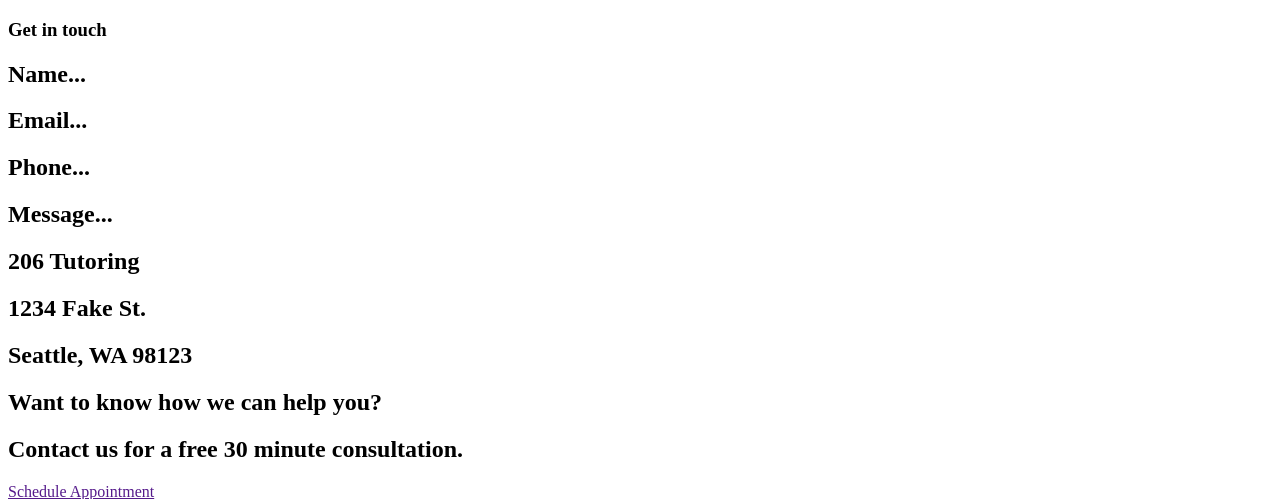
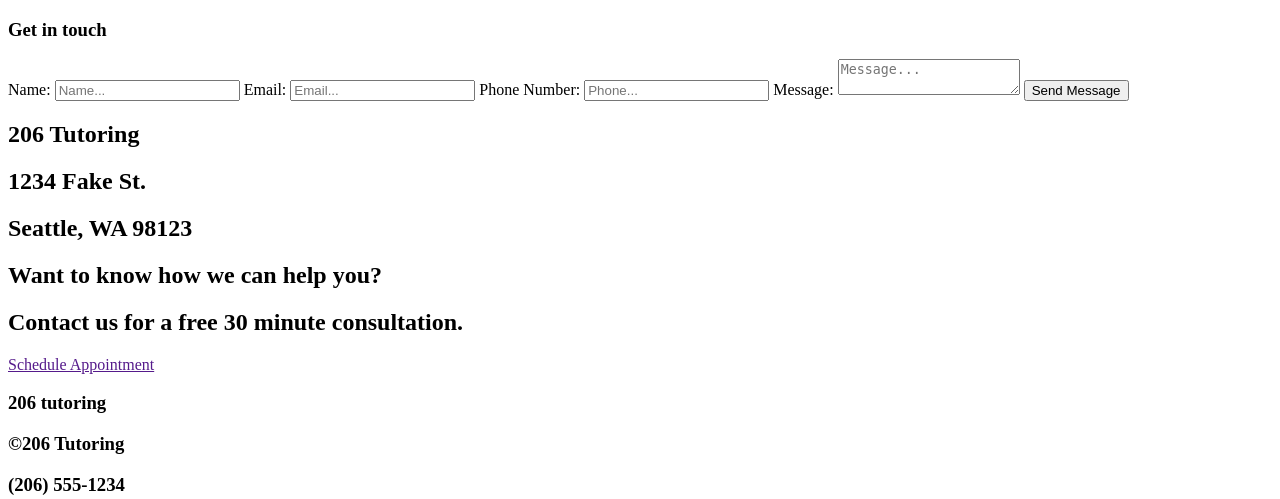
Before and after one commit to JamesHoover/206tutoring, a PHP site: page /about.html in a window 1280 px wide. Shown: the part 481-980 px from the top of the page. Run offline with PHP 8.4, Linux system fonts and the light colour scheme.

Commit message:
cleaned up some font sizes and spacing

```diff
--- a/about.html
+++ b/about.html
@@ -54,15 +54,95 @@
 		</article>
 		<article class="about-article">
 			<h1>Get in touch</h1>
+			<!--
+			<?php
+				if (isset($_REQUEST['submitted'])) {
+				// Initialize error array.
+				  $errors = array();
+				  // Check for a proper First name
+				  if (!empty($_REQUEST['name'])) {
+				  $name = $_REQUEST['name'];
+				  $pattern = "/^[a-zA-Z0-9\_]{2,20}/";// This is a regular expression that checks if the name is valid characters
+				  if (preg_match($pattern,$name)){ $name = $_REQUEST['name'];}
+				  else{ $errors[] = 'Your Name can only contain _, 1-9, A-Z or a-z 2-25 long.';}
+				  } else {$errors[] = 'You forgot to enter your Name.';}
+
+				  //Check for a valid email
+				  if (!empty($_REQUEST['email'])) {
+				  $email = $_REQUEST['email'];
+				  $pattern = "/^[a-zA-Z0-9\_.@]{6,40}/";
+				  if (preg_match($pattern,$email)){ $email = $_REQUEST['email'];}
+				  else{ $errors[] = 'Your email was not formatted corretly.';}
+				  } else {$errors[] = 'You forgot to enter your email.';}
+
+				  //Check for a valid phone number
+				  if (!empty($_REQUEST['phone'])) {
+				  $phone = $_REQUEST['phone'];
+				  $pattern = "/^[0-9\_]{7,20}/";
+				  if (preg_match($pattern,$phone)){ $phone = $_REQUEST['phone'];}
+				  else{ $errors[] = 'Your Phone number can only be numbers.';}
+				  } else {$errors[] = 'You forgot to enter your Phone number.';}
+
+				  // Check for a message
+				  if (!empty($_REQUEST['message'])) {
+				  $message = $_REQUEST['message'];
+				  $pattern = "/^[a-zA-Z0-9\:punct:]{1,500}/";// This is a regular expression that checks if the message is valid characters
+				  if (preg_match($pattern,$message)){ $message = $_REQUEST['message'];}
+				  else{ $errors[] = 'Your message can only contain numbers, letters, standard punctuation, and be 1-500 characters long.';}
+				  } else {$errors[] = 'You forgot to enter a message.';}
+
+				  }
+				  //End of validation
+
+				  if (isset($_REQUEST['submitted'])) {
+					  if (empty($errors)) {
+						  $from = "From: 206Tutoring"; //Site name
+						  // Change this to your email address you want to form sent to
+						  $to = "jamesfhoover@gmail.com";
+						  $subject = "Admin - 206Tutoring! Message from " . $name . "";
+
+						  $body = "Message from " . $name . " ". "
+						  Email: " . $email . " ". "
+						  Phone: " . $phone . " ". "
+						  Message: " . $message . "";
+						  mail($to,$subject,$body,$from);
+					  }
+					}
+				?>
+
+				<?php
+				  //Print Errors
+				  if (isset($_REQUEST['submitted'])) {
+				  // Print any error messages.
+				  if (!empty($errors)) {
+				  echo '<hr /><h3>The following occurred:</h3><ul>';
+				  // Print each error.
+				  foreach ($errors as $msg) { echo '<li>'. $msg . '</li>';}
+				  echo '</ul><h3>Your mail could not be sent due to input errors.</h3><hr />';}
+				   else{echo '<hr /><h3 align="center">Thank you for your message!</h3><hr />';
+				  }
+				  }
+				//End of errors array
+			?>
+		-->
 			<section class="contact-form">
-				<h2>Name...</h2>
-				<h2>Email...</h2>
-				<h2>Phone...</h2>
-				<h2>Message...</h2>
+			  <form action="" method="post">
+			    <label>Name:</label>
+			    <input name="name" type="text" value="" placeholder="Name..." class="input-box"/>
+			    <label>Email:</label>
+			    <input name="email" type="email" value="" placeholder="Email..." class="input-box"/>
+			    <label>Phone Number:</label>
+			    <input name="phone" type="tel" value="" placeholder="Phone..." class="input-box"/>
+			    <label>Message:</label>
+			    <textarea name="message" type="text" value="" placeholder="Message..."></textarea>
+			    <input name="submitted" type="submit" value="Send Message" class="btn-orange btn-submit"/>
+			  </form>
 			</section>
-			<h2 class="prominent">206 Tutoring</h2>
-			<h2>1234 Fake St.</h2>
-			<h2>Seattle, WA 98123</h2	>
+			<article class="address">
+				<h2 class="prominent">206 Tutoring</h2>
+				<h2>1234 Fake St.</h2>
+				<h2>Seattle, WA 98123</h2	>
+			</article>
 		</article>
 	</section>
 	<section class="schedule-block full-row">
--- a/home.html
+++ b/home.html
@@ -65,7 +65,7 @@
 				<img src="file:///Users/james/Documents/Web/206tutoring/assets/home_page/home_profile_pic.png" alt="CML Portrait">
 			</div>
 			<div class="four-fifths">
-				<p>Hello! My name is Chris. I am the founder of 206 tutoring. Hello! My name is Chris. I am the founder of 206 tutoring. Hello! My name is Chris. I am the founder of 206 tutoring.</p>
+				<p>Hello! My name is Chris. I am the founder of 206 tutoring. I am the founder of 206 tutoring. I am the founder of 206 tutoring. Let me show you how to obtain the success you want.</p>
 			</div>
 		</section>
 	</section>
```
Also changed, not shown: stylesheets/style.css (+26 -14 lines).
